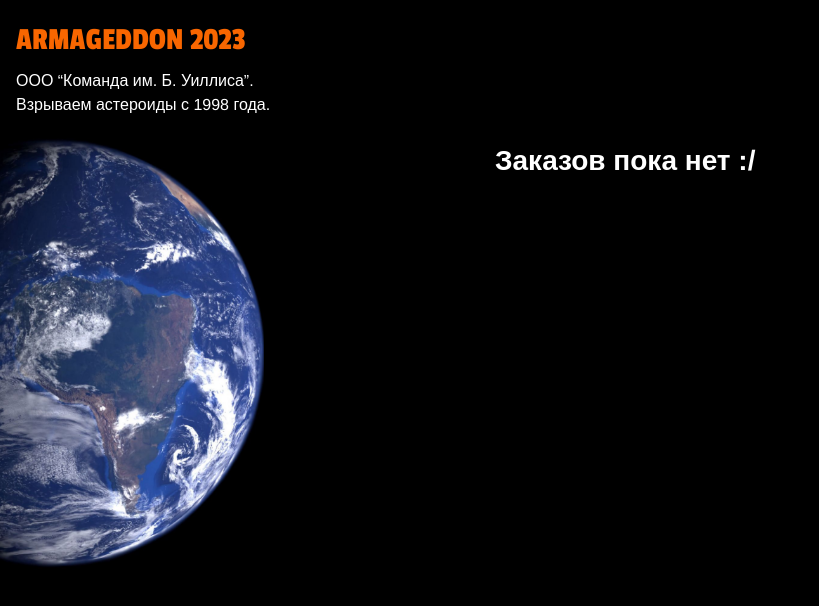
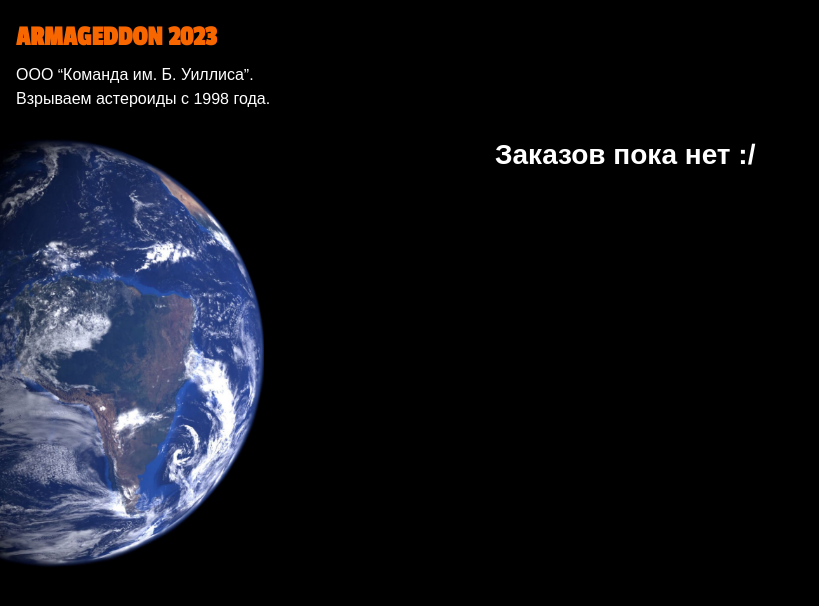
Before and after one commit to YaroslavFd/armageddon, a Next.js app: page /cart in a window 1280 px wide. Shown: the top 606 px of the page, without its empty margins (0-819 px from the left). Built offline with nearby package versions, Linux system fonts and the light colour scheme.

Commit message:
fixed logo font

```diff
--- a/components/Header/index.tsx
+++ b/components/Header/index.tsx
@@ -4,7 +4,7 @@ import styles from './styles.module.scss';
 
 export const Header = () => (
   <div className={styles.wrapper}>
-    <Link href='/'>ARMAGEDDON 2023</Link>
+    <Link className={styles.logo} href='/'>ARMAGEDDON 2023</Link>
     <p>ООО “Команда им. Б. Уиллиса”. Взрываем астероиды с 1998 года.</p>
   </div>
 );
--- a/components/Header/styles.module.scss
+++ b/components/Header/styles.module.scss
@@ -1,13 +1,14 @@
 .wrapper {
   padding: 16px;
-  max-width: 310px;
+  max-width: 335px;
 
-  a {
+  .logo {
     font-family: 'Passion One', cursive;
     text-transform: uppercase;
     color: var(--accent-color);
     text-decoration: none;
-    font-size: 32px;
+    font-size: 28px;
+    font-weight: 700;
   }
 
   p {
```
